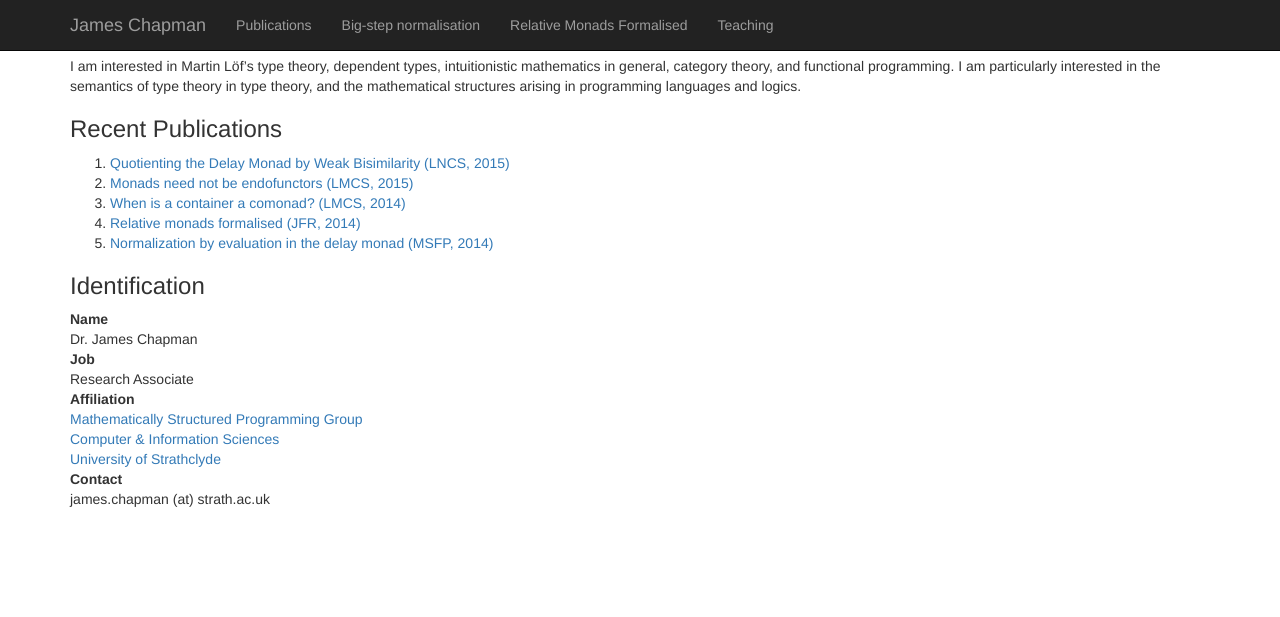
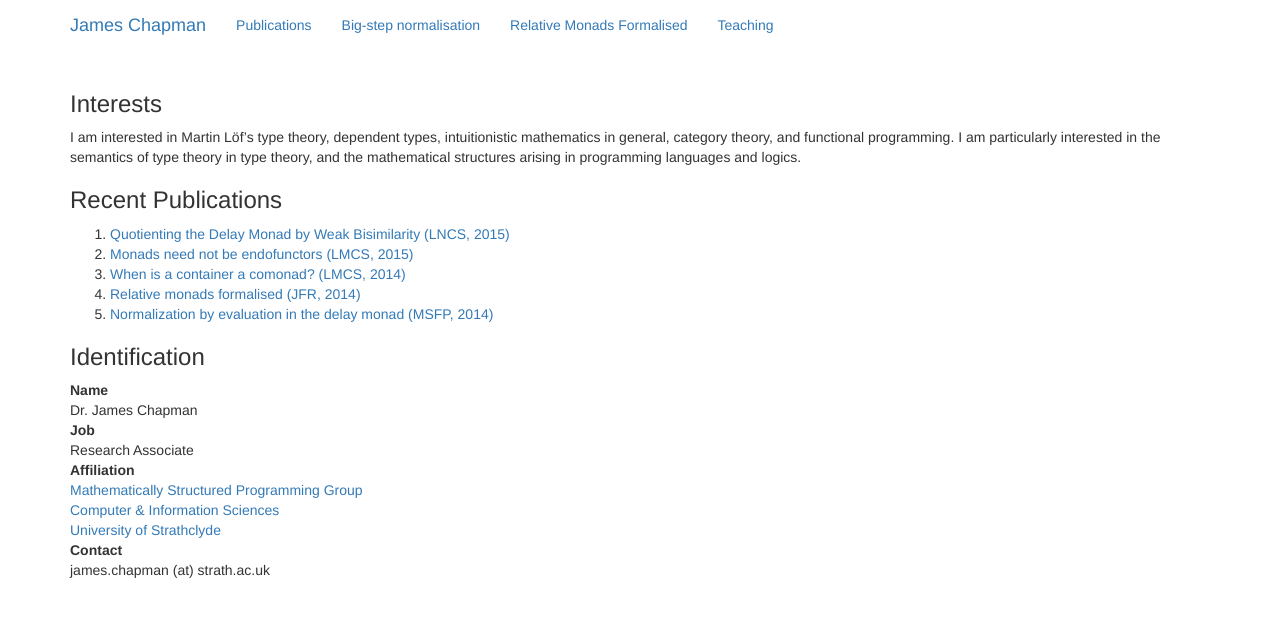
Before and after one commit to jmchapman/jmchapman.github.io, a Jekyll site: the page built from index.html, in a window 1280 px wide. Shown: the top 617 px of the page. Built offline with Jekyll 4.4.1, drawn with Linux system fonts in a browser that asks for light colours; nearby versions of some CDN libraries.

Commit message:
navbar fiddling

```diff
--- a/_layouts/default.html
+++ b/_layouts/default.html
@@ -17,7 +17,7 @@
     <![endif]-->
   </head>
   <body>
-    <nav class="navbar navbar-inverse navbar-fixed-top">
+    <nav class="navbar navbar-static-top">
       <div class="container">
         <div class="navbar-header">
           <button type="button" class="navbar-toggle collapsed" data-toggle="collapse" data-target="#navbar" aria-expanded="false" aria-controls="navbar">
```
